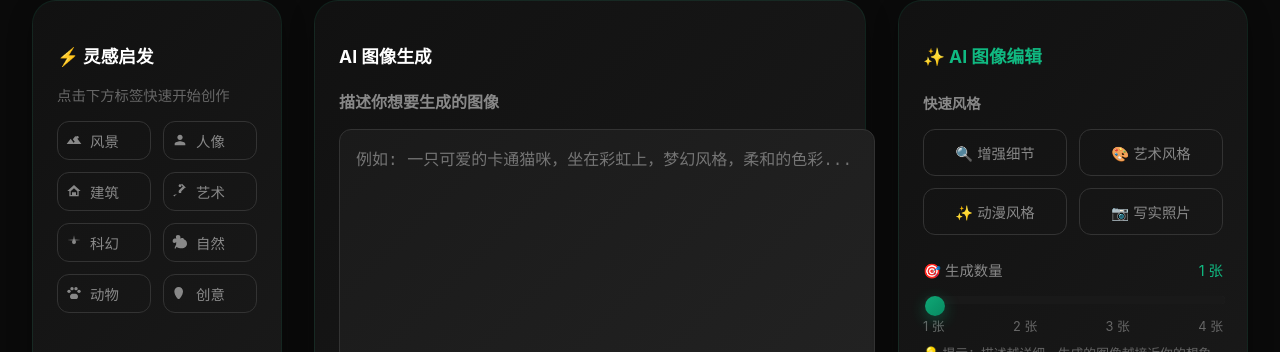
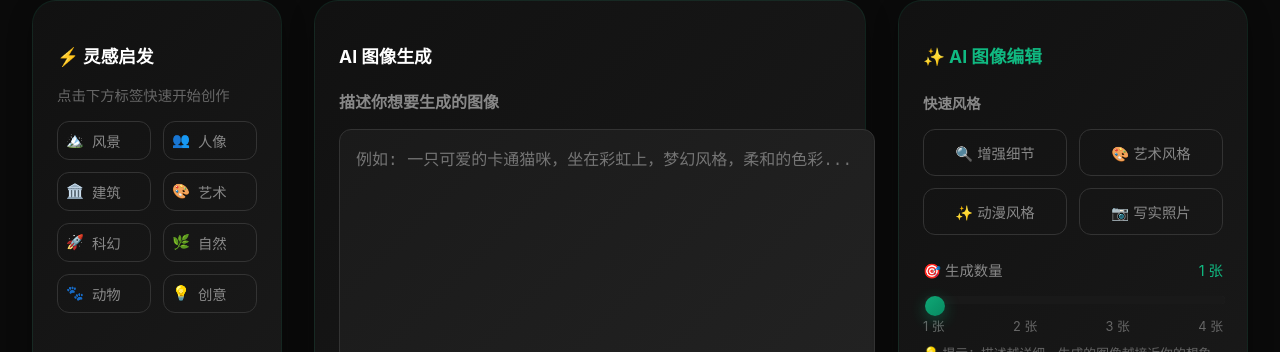
Before and after one commit to wonglap45-eng/gemini-nanobanana-pro, a Next.js app: page /nano in a window 1280 px wide. Shown: the part 216-568 px from the top of the page. Built offline with nearby package versions, Linux system fonts and the light colour scheme.

Commit message:
🐛 修复API请求中缺少role字段的错误
- 在gemini API路由中添加role: 'user'字段
- 在generate API路由中添加role: 'user'字段
- 修复'Please use a valid role: user, model'错误
- 更新nano页面功能优化

```diff
--- a/app/api/gemini/route.ts
+++ b/app/api/gemini/route.ts
@@ -47,6 +47,7 @@ export async function POST(request: NextRequest) {
         },
         body: JSON.stringify({
           contents: [{
+            role: "user",
             parts: parts
           }],
           generationConfig: {
--- a/app/api/generate/route.ts
+++ b/app/api/generate/route.ts
@@ -32,6 +32,7 @@ export async function POST(request: NextRequest) {
         },
         body: JSON.stringify({
           contents: [{
+            role: "user",
             parts: [
               { text: `Create a picture: ${prompt}` }
             ]
--- a/app/nano/page.tsx
+++ b/app/nano/page.tsx
@@ -5,62 +5,6 @@ import './nano.css'
 
 type Mode = 'upload' | 'text'
 type Style = 'none' | 'enhance' | 'artistic' | 'anime' | 'photo'
-
-// SVG图标组件
-const SVGIcon = ({ type, size = 16 }: { type: string; size?: number }) => {
-  const icons: Record<string, JSX.Element> = {
-    landscape: (
-      <svg width={size} height={size} viewBox="0 0 24 24" fill="none" xmlns="http://www.w3.org/2000/svg">
-        <path d="M14 6L10.25 11L13.1 14.8L11.5 16C9.81 13.75 7 10 7 10L1 18H23L14 6Z" fill="currentColor"/>
-        <circle cx="17" cy="8" r="2" fill="currentColor"/>
-      </svg>
-    ),
-    portrait: (
-      <svg width={size} height={size} viewBox="0 0 24 24" fill="none" xmlns="http://www.w3.org/2000/svg">
-        <path d="M12 12C14.21 12 16 10.21 16 8C16 5.79 14.21 4 12 4C9.79 4 8 5.79 8 8C8 10.21 9.79 12 12 12ZM12 14C9.33 14 4 15.34 4 18V20H20V18C20 15.34 14.67 14 12 14Z" fill="currentColor"/>
-      </svg>
-    ),
-    building: (
-      <svg width={size} height={size} viewBox="0 0 24 24" fill="none" xmlns="http://www.w3.org/2000/svg">
-        <path d="M12 3L2 12H5V20H19V12H22L12 3ZM12 7.69L17 12.19V18H15V14H9V18H7V12.19L12 7.69Z" fill="currentColor"/>
-      </svg>
-    ),
-    art: (
-      <svg width={size} height={size} viewBox="0 0 24 24" fill="none" xmlns="http://www.w3.org/2000/svg">
-        <path d="M12 2C13.1 2 14 2.9 14 4C14 5.1 13.1 6 12 6C10.9 6 10 5.1 10 4C10 2.9 10.9 2 12 2ZM21 9V7L15 1L13.5 2.5L16.17 5.17L10.59 10.75C10.21 11.13 10 11.62 10 12.13V13.5C10 14.33 10.67 15 11.5 15H13C13.55 15 14 14.55 14 14V12.5L19.5 7H21ZM7.91 17.91C7.91 17.91 4.91 15.91 2 18.82L3.41 20.23L6.5 17.14L7.91 17.91Z" fill="currentColor"/>
-      </svg>
-    ),
-    scifi: (
-      <svg width={size} height={size} viewBox="0 0 24 24" fill="none" xmlns="http://www.w3.org/2000/svg">
-        <path d="M12 2L13.09 8.26L22 9L13.09 9.74L12 16L10.91 9.74L2 9L10.91 8.26L12 2Z" fill="currentColor"/>
-        <circle cx="12" cy="12" r="3" fill="currentColor"/>
-      </svg>
-    ),
-    nature: (
-      <svg width={size} height={size} viewBox="0 0 24 24" fill="none" xmlns="http://www.w3.org/2000/svg">
-        <path d="M17 8C8 10 5.9 16.17 3.82 21.34L5.17 22L6.58 19.58C8.81 20.81 11.55 21.5 14.5 21.5C19.14 21.5 22.5 18.36 22.5 14.5C22.5 11.1 20.59 8.5 17 8Z" fill="currentColor"/>
-        <path d="M12.5 7C12.5 7 14 1.5 9 1.5S6.5 7 6.5 7C6.5 7 1 5.5 1 10.5S6.5 12.5 6.5 12.5C6.5 12.5 5 18 10 18S12.5 12.5 12.5 12.5C12.5 12.5 18 14 18 9S12.5 7 12.5 7Z" fill="currentColor"/>
-      </svg>
-    ),
-    animal: (
-      <svg width={size} height={size} viewBox="0 0 24 24" fill="none" xmlns="http://www.w3.org/2000/svg">
-        <circle cx="4.5" cy="9.5" r="2.5" fill="currentColor"/>
-        <circle cx="9" cy="5.5" r="2.5" fill="currentColor"/>
-        <circle cx="15" cy="5.5" r="2.5" fill="currentColor"/>
-        <circle cx="19.5" cy="9.5" r="2.5" fill="currentColor"/>
-        <path d="M17.34 14.86C16.44 13.73 15.09 13 13.5 13H10.5C8.91 13 7.56 13.73 6.66 14.86C6.12 15.58 6 16.5 6 17.5C6 19.43 7.57 21 9.5 21H14.5C16.43 21 18 19.43 18 17.5C18 16.5 17.88 15.58 17.34 14.86Z" fill="currentColor"/>
-      </svg>
-    ),
-    creative: (
-      <svg width={size} height={size} viewBox="0 0 24 24" fill="none" xmlns="http://www.w3.org/2000/svg">
-        <path d="M9 21C9 21 3.5 15.5 3.5 9.5C3.5 5.91 6.41 3 10 3C13.59 3 16.5 5.91 16.5 9.5C16.5 15.5 11 21 11 21H9ZM6.5 9.5C6.5 7.29 8.29 5.5 10.5 5.5C12.71 5.5 14.5 7.29 14.5 9.5C14.5 11.71 12.71 13.5 10.5 13.5C8.29 13.5 6.5 11.71 6.5 9.5Z" fill="currentColor"/>
-        <circle cx="10.5" cy="9.5" r="2.5" fill="currentColor"/>
-      </svg>
-    )
-  }
-
-  return icons[type] || <span>💡</span>
-}
 
 export default function NanoPage() {
   const [mode, setMode] = useState<Mode>('text')
@@ -74,14 +18,14 @@ export default function NanoPage() {
   const [credits] = useState(4)
 
   const quickPrompts = [
-    { icon: 'landscape', text: '风景', value: '美丽的自然风景' },
-    { icon: 'portrait', text: '人像', value: '专业人像摄影' },
-    { icon: 'building', text: '建筑', value: '现代建筑设计' },
-    { icon: 'art', text: '艺术', value: '抽象艺术作品' },
-    { icon: 'scifi', text: '科幻', value: '科幻场景' },
-    { icon: 'nature', text: '自然', value: '自然生态' },
-    { icon: 'animal', text: '动物', value: '可爱的动物' },
-    { icon: 'creative', text: '创意', value: '创意设计' }
+    { icon: '🏔️', text: '风景', value: '美丽的自然风景' },
+    { icon: '👥', text: '人像', value: '专业人像摄影' },
+    { icon: '🏛️', text: '建筑', value: '现代建筑设计' },
+    { icon: '🎨', text: '艺术', value: '抽象艺术作品' },
+    { icon: '🚀', text: '科幻', value: '科幻场景' },
+    { icon: '🌿', text: '自然', value: '自然生态' },
+    { icon: '🐾', text: '动物', value: '可爱的动物' },
+    { icon: '💡', text: '创意', value: '创意设计' }
   ]
 
   const handleImageUpload = (e: React.ChangeEvent<HTMLInputElement>) => {
@@ -497,7 +441,7 @@ export default function NanoPage() {
                         e.currentTarget.style.boxShadow = 'none'
                       }}
                     >
-                      <SVGIcon type={item.icon} />
+                      <span>{item.icon}</span>
                       <span>{item.text}</span>
                     </button>
                   ))}
```
Also changed, not shown: 1 other file (tests, documents, lock files or other folders).
